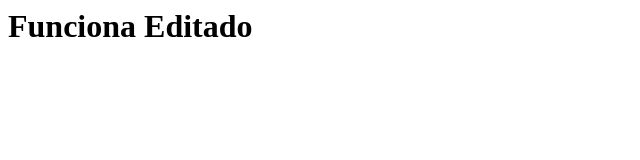
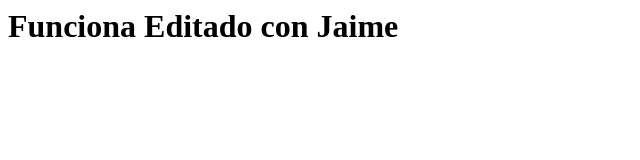
Before and after one commit to AitorBMEgibide/ExamenDespliegue, a plain HTML site: page index.html in a window 1280 px wide. Shown: the whole page, without its empty margins (0-640 px from the left). Drawn offline with Linux system fonts and the light colour scheme.

Commit message:
Update index.html

```diff
--- a/index.html
+++ b/index.html
@@ -1 +1 @@
-<h1>Funciona Editado</h1>
+<h1>Funciona Editado con Jaime</h1>
```
